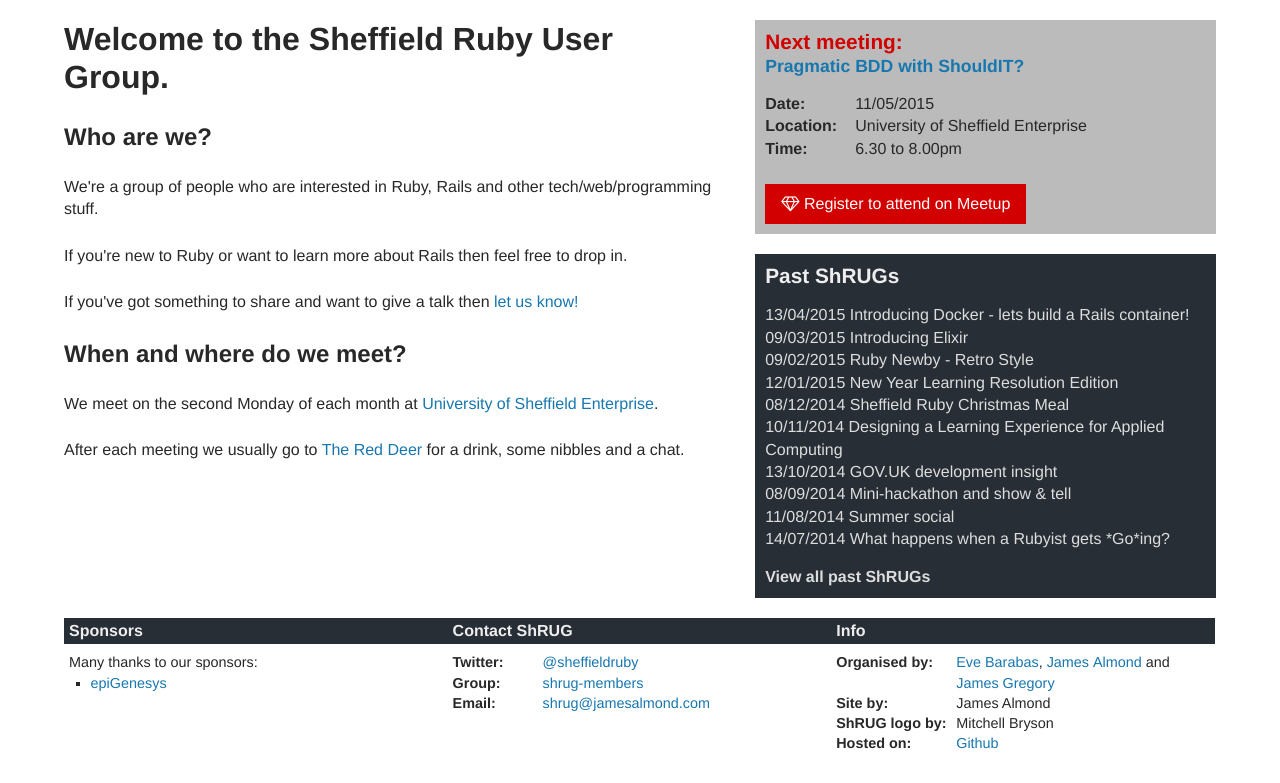
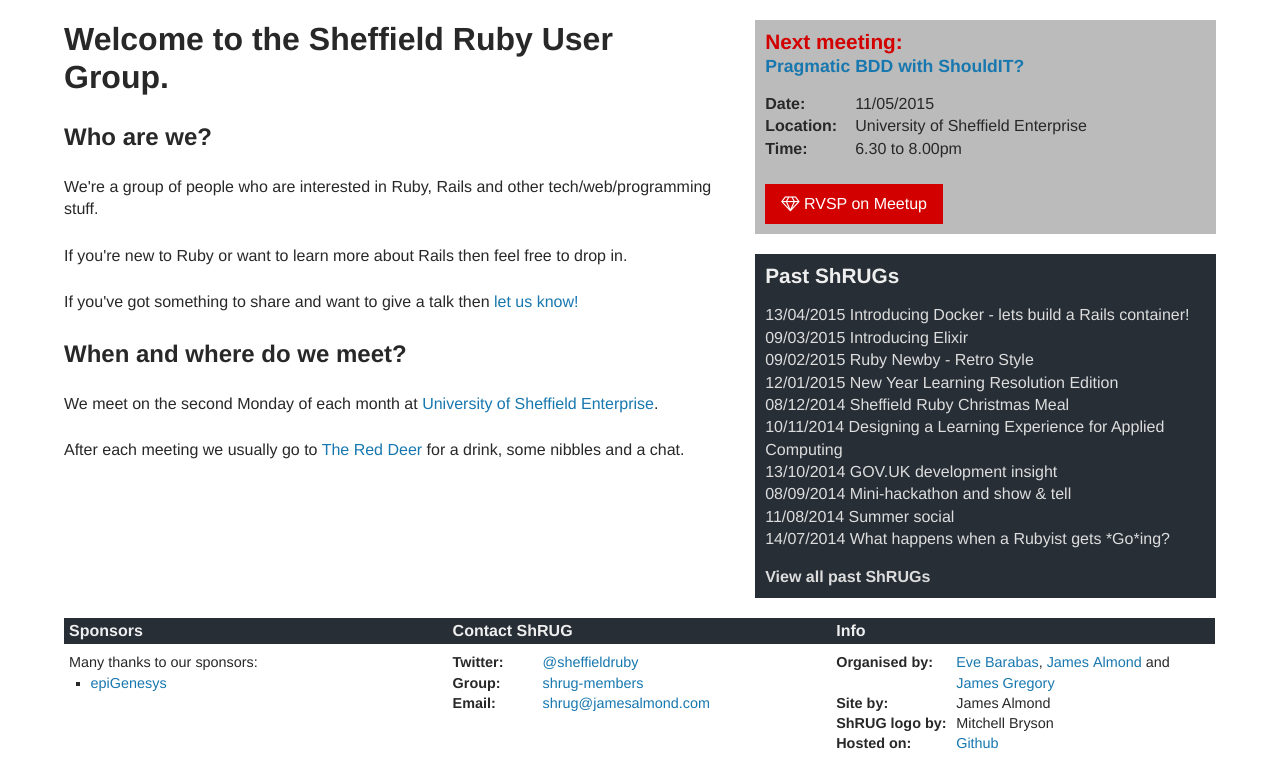
Before and after one commit to shruggers/shruggers.github.com, a Jekyll site: the page built from index.html, in a window 1280 px wide. Shown: the part 171-954 px from the top of the page. Built offline with Jekyll 4.4.1, drawn with Linux system fonts in a browser that asks for light colours; nearby versions of some CDN libraries.

Commit message:
Let's RVSP, rather than Register, on Meetup

```diff
--- a/_includes/meetup_button.html
+++ b/_includes/meetup_button.html
@@ -1,5 +1,5 @@
 <div class="meetup-button">
   <a href="http://www.meetup.com/sheffieldrubyists/events/{{ meetup_id }}/" class="button">
-    <span class="fa fa-diamond"></span> Register to attend on Meetup
+    <span class="fa fa-diamond"></span> RVSP on Meetup
   </a>
 </div>
```
